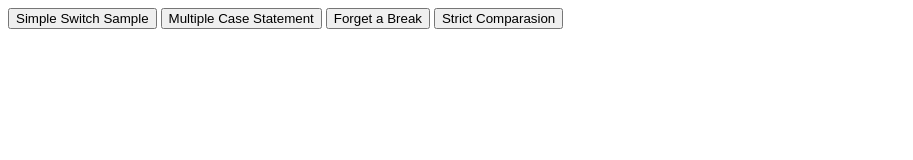
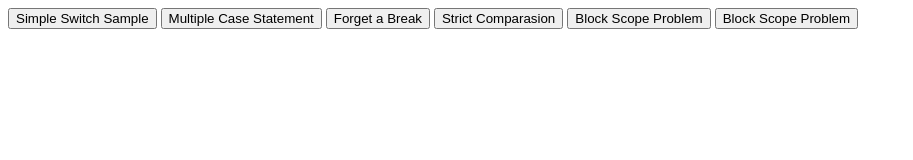
Before and after one commit to MarciaTobias/pluralsight-js, a plain HTML site: page javascript-syntax-operators/02 switch statement/start.html in a window 1280 px wide. Shown: the whole page, without its empty margins (0-913 px from the left). Drawn offline with Linux system fonts and the light colour scheme.

Commit message:
Updating lesson 02

```diff
--- a/javascript-syntax-operators/02 switch statement/start.html
+++ b/javascript-syntax-operators/02 switch statement/start.html
@@ -12,7 +12,7 @@
         function simpleSwitch() {
             let productId = 2;
 
-            switch (productID) {
+            switch (productId) {
                 case 1:
                     console.log("Product 1");
                     break;
@@ -98,10 +98,66 @@
                     console.log("Unknown product");
                     break;
             }
+        }
+    </script>
 
+    <button onclick="blockScopeProblem();">Block Scope Problem</button>
+
+    <script>
+        function blockScopeProblem() {
+            let productId = 2;
+
+            switch(productId) {
+                case 1: // error Message for declaring redeclaraing message in each case
+                    let message = "HL Road Frame - Black, 58";
+                    console.log(message);
+                    break;
+                case 2:
+                    let message = "Sport-100 Helmet, Red";
+                    console.log(message);
+                    break;
+                case 3:
+                    let message = "Mountain Bike Socks, M";
+                    console(message);
+                    break;
+                default:
+                    let message = "Unknown product";
+                    console.log(message);
+                    break;
+            }
         }
+    </script>
 
-    </script>
+<button onclick="blockScopeFix();">Block Scope Problem</button>
+
+<script>
+    function blockScopeFix() {
+        let productId = 2;
+
+        switch(productId) {
+            case 1: {
+                let message = "HL Road Frame - Black, 58";
+                console.log(message);
+                break;
+            } // wraping each case with {} solve the problem of redeclaring, each message is just visible in each block case
+            case 2: {
+                let message = "Sport-100 Helmet, Red";
+                console.log(message);
+                break;
+            }
+            case 3: {
+                let message = "Mountain Bike Socks, M";
+                console(message);
+                break;
+            }
+            default: {
+                let message = "Unknown product";
+                console.log(message);
+                break;
+            }
+        }
+    }
+</script>
 
 </body>
 
```
